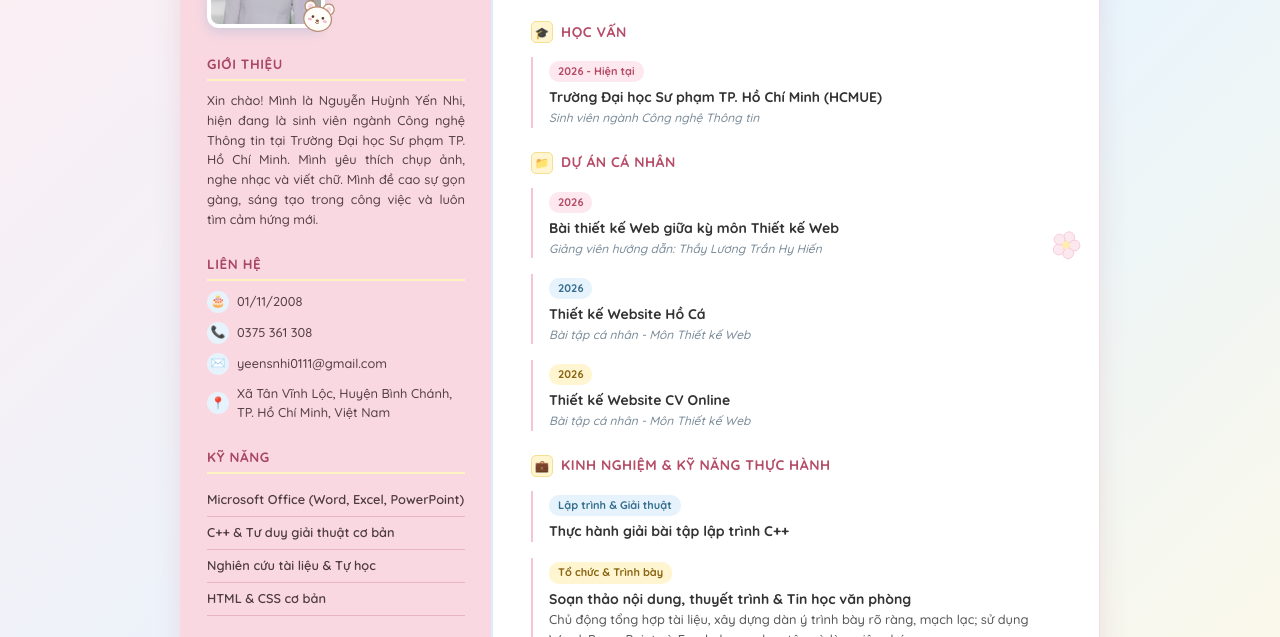
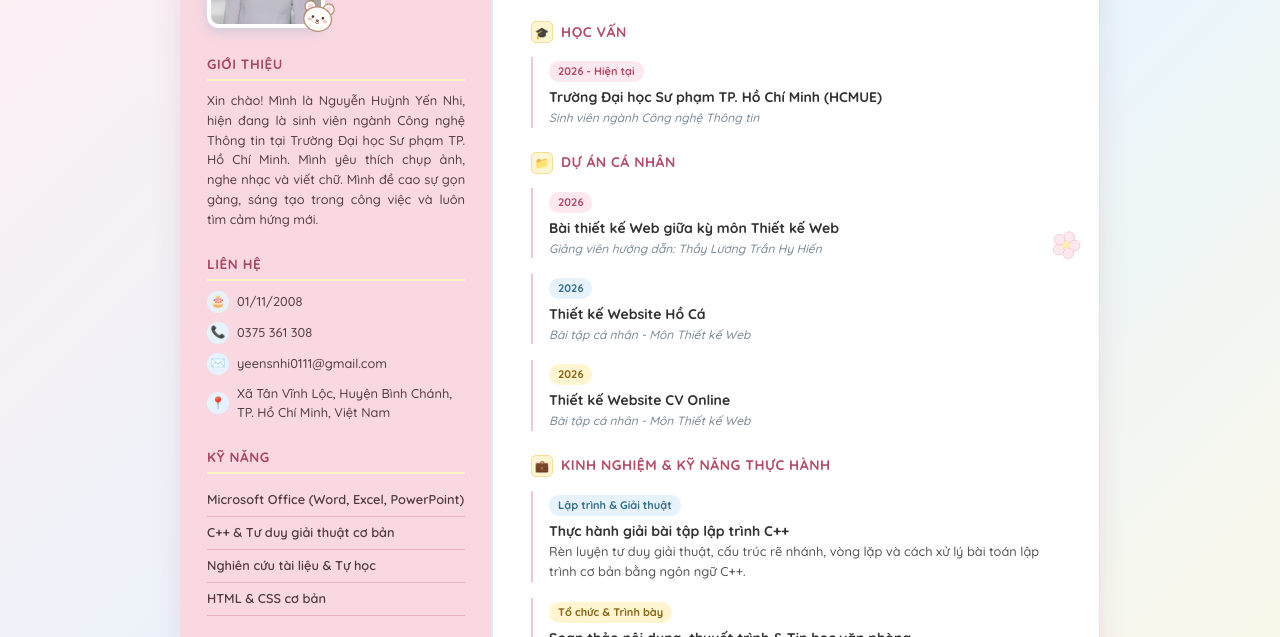
Before and after one commit to yeensnhi0111-art/CV-c-nh-n, a plain HTML site: page index.html in a window 1280 px wide. Shown: the part 161-798 px from the top of the page. Drawn offline with Linux system fonts and the light colour scheme.

Commit message:
Update index.html

```diff
--- a/index.html
+++ b/index.html
@@ -621,6 +621,7 @@
         <div class="timeline-item">
           <span class="badge blue-badge">Lập trình &amp; Giải thuật</span>
           <h3 class="item-heading">Thực hành giải bài tập lập trình C++</h3>
+        <p class="item-desc">Rèn luyện tư duy giải thuật, cấu trúc rẽ nhánh, vòng lặp và cách xử lý bài toán lập trình cơ bản bằng ngôn ngữ C++.</p>
         </div>
 
         <div class="timeline-item">
```
